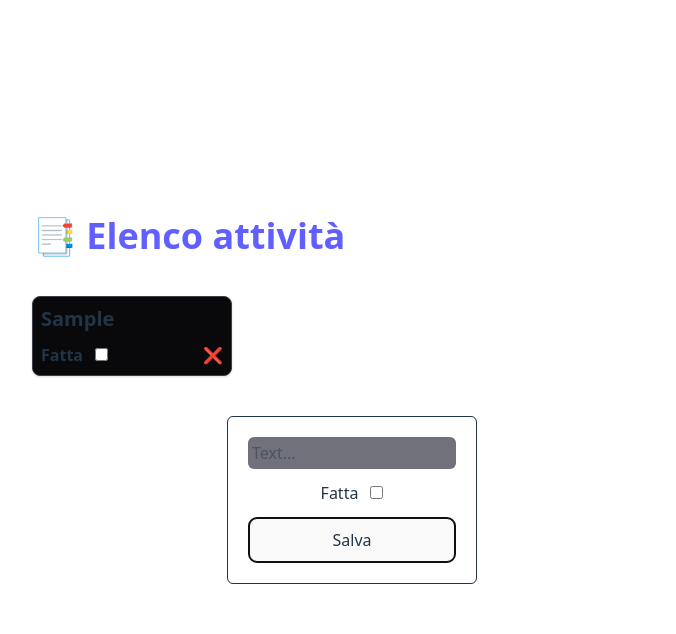
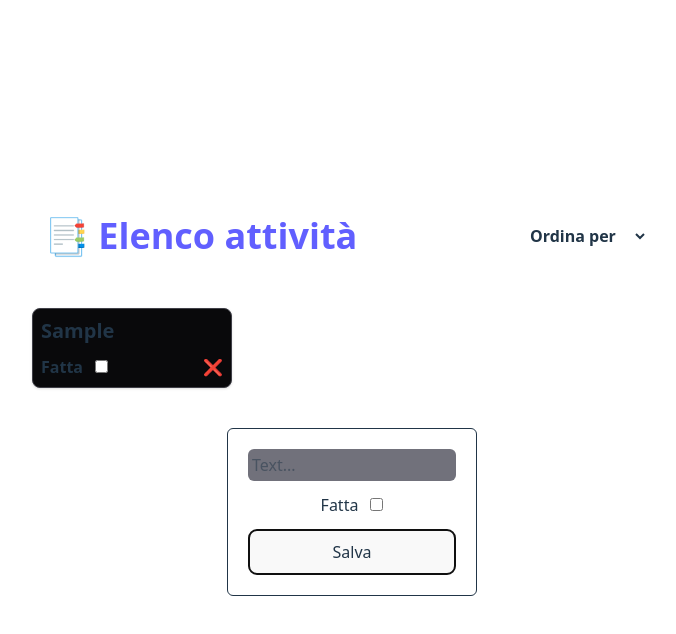
Before and after one commit to SamExperience/to-do-list, a React (Vite) app: page / in a window 1280 px wide. Both pictures are taken after typing "Sample" into the empty fields and a click on the button "Salva". Shown: the top 634 px of the page, without its empty margins (288-964 px from the left). Built offline with nearby package versions, Linux system fonts and the light colour scheme.

Commit message:
aggiunta logica per ordinare le attivita(tutte, attive, completate)

```diff
--- a/src/components/ToDoList.jsx
+++ b/src/components/ToDoList.jsx
@@ -1,7 +1,24 @@
 import React from "react";
+import { useState } from "react";
 import ToDoItem from "./ToDoItem";
 
 export default function ToDoList({ listItems, setDoneItem, deleteItem }) {
+  const [filterList, setFilterList] = useState("");
+
+  const handleFilterList = (e) => {
+    setFilterList(e.target.value);
+  };
+
+  const filteredList = () => {
+    switch (filterList) {
+      case "attive":
+        return listItems.filter((item) => !item.done);
+      case "completate":
+        return listItems.filter((item) => item.done);
+      default:
+        return listItems;
+    }
+  };
   return (
     <>
       {listItems.length === 0 ? (
@@ -10,12 +27,35 @@ export default function ToDoList({ listItems, setDoneItem, deleteItem }) {
         </p>
       ) : (
         <div>
-          <h2 className="text-4xl mb-10 text-indigo-500 text-left font-bold">
-            📑 Elenco attività
-          </h2>
+          <div className="flex flex-row mb-10 p-3  justify-between items-end">
+            <h2 className="text-4xl  text-indigo-500 text-left font-bold">
+              📑 Elenco attività
+            </h2>
+            <div className="mr-3">
+              <select
+                className="p-2 font-bold rounded-md"
+                value={filterList}
+                onChange={handleFilterList}
+              >
+                <option className="bg-zinc-900" value="">
+                  Ordina per
+                </option>
+                <option className="bg-zinc-900" value="all" autoFocus>
+                  Tutte{" "}
+                </option>
+                <option className="bg-zinc-900" value="attive">
+                  Attive
+                </option>
+                <option className="bg-zinc-900" value="completate">
+                  Completate
+                </option>
+              </select>
+            </div>
+          </div>
+
           <div className=" mb-10 ">
             <ul className="grid grid-cols-3 gap-5">
-              {listItems.map((item) => (
+              {filteredList().map((item) => (
                 <li key={item.id}>
                   <ToDoItem
                     item={item}
```
